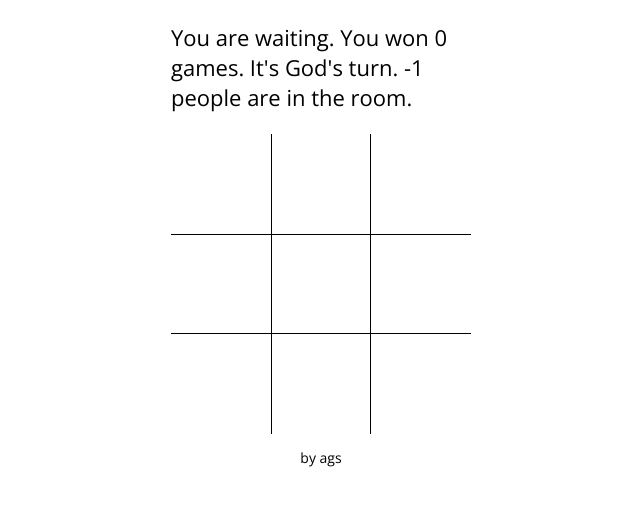
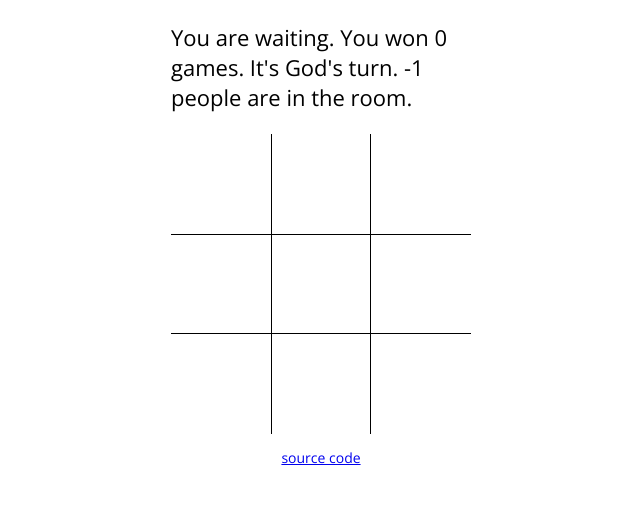
Before and after one commit to arthursantana/ttto, a website: page client/index.html in a window 1280 px wide. Shown: the full height of the page, 319-959 px from the left. Drawn offline with nearby package versions, Linux system fonts and the light colour scheme; no server answers.

Commit message:
publishing github page on index.html

```diff
--- a/client/index.html
+++ b/client/index.html
@@ -24,7 +24,7 @@
       </div>
 
       <div id="footer">
-         by ags
+         <a href="https://github.com/arthursantana/ttto">source code</a>
       </div>
 
       <script src="/socket.io/socket.io.js"></script>
```
